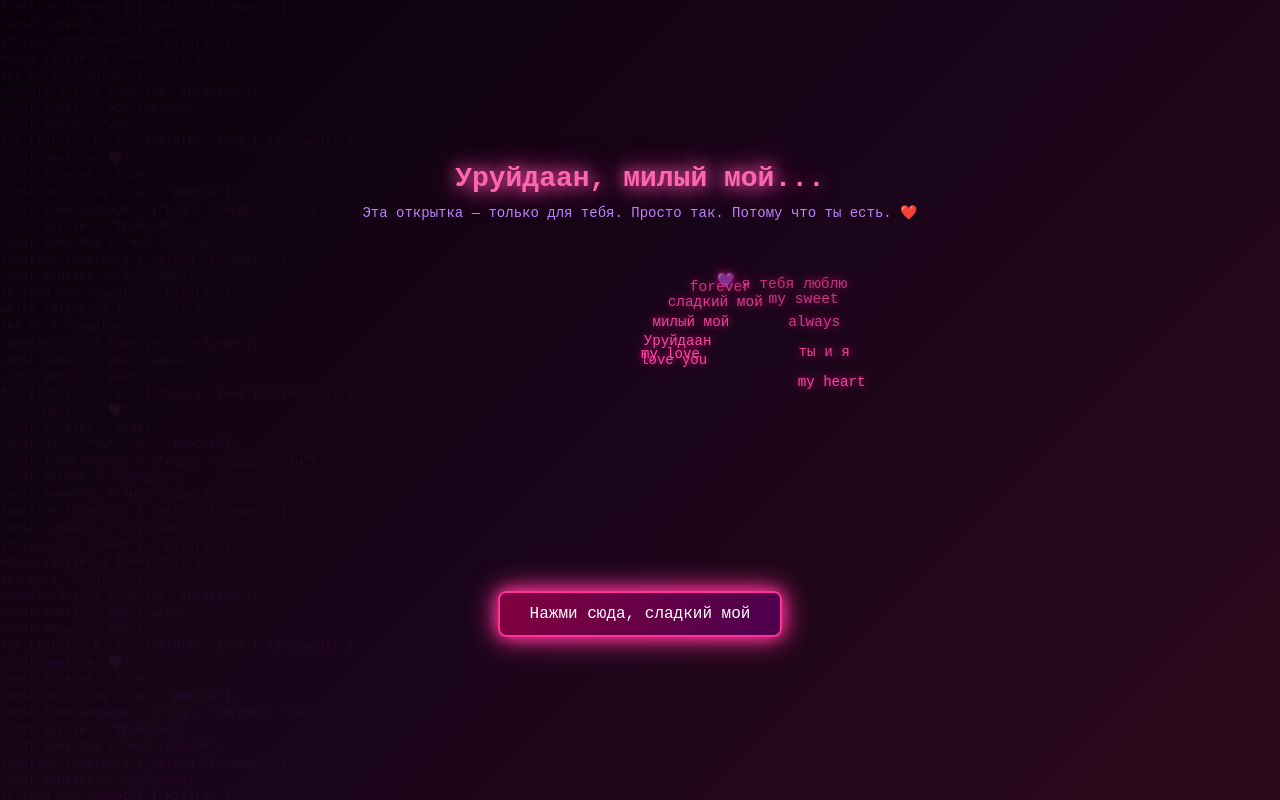
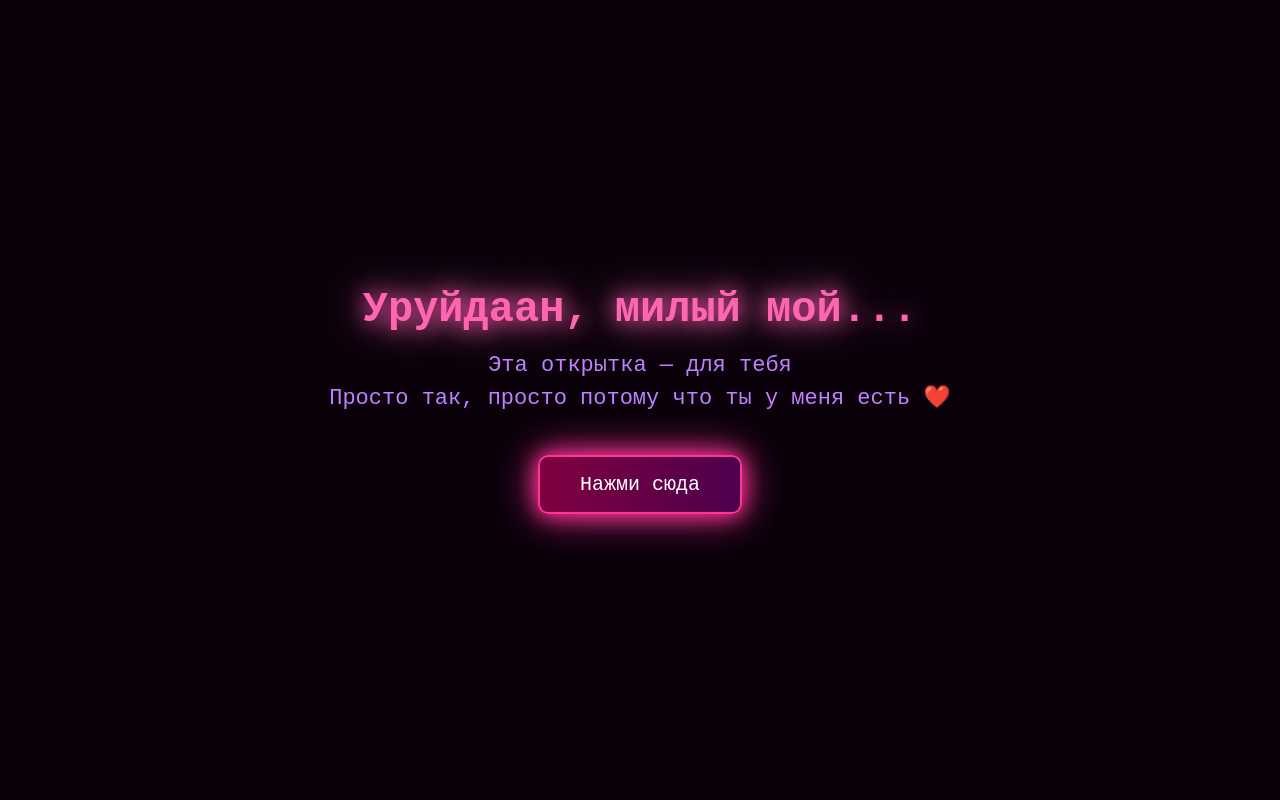
Before and after one commit to shheldy/shheldy.github.io, a plain HTML site: page index.html in a window 1280 px wide. Drawn offline with Linux system fonts and the light colour scheme.

Commit message:
Update index.html

```diff
--- a/index.html
+++ b/index.html
@@ -13,251 +13,169 @@
 
     body {
       min-height: 100vh;
-      background: linear-gradient(135deg, #0a010a, #1a051a, #2d0a1a);
+      background: #0a010a;
       font-family: 'Courier New', monospace;
       color: #e0a0ff;
-      overflow: hidden;
       display: flex;
       flex-direction: column;
       justify-content: center;
       align-items: center;
       position: relative;
-    }
-
-    /* Фон с «кодом» */
-    .code-bg {
-      position: absolute;
-      top: 0;
-      left: 0;
-      width: 100%;
-      height: 100%;
-      font-size: 12px;
-      color: rgba(180, 80, 200, 0.08);
-      white-space: pre;
       overflow: hidden;
-      z-index: 0;
-      user-select: none;
-      line-height: 1.4;
     }
 
     .container {
-      position: relative;
-      z-index: 2;
       text-align: center;
       padding: 20px;
       max-width: 90%;
+      position: relative;
+      z-index: 2;
     }
 
     h1 {
-      font-size: 28px;
-      margin-bottom: 10px;
+      font-size: 42px;
+      margin-bottom: 15px;
       color: #ff66b2;
-      text-shadow: 0 0 10px #ff3399, 0 0 20px #ff3399;
+      text-shadow: 0 0 15px #ff3399, 0 0 30px #ff66b2;
       animation: glow 2s ease-in-out infinite alternate;
     }
 
     p.subtitle {
-      font-size: 14px;
+      font-size: 22px;
       color: #c080ff;
-      margin-bottom: 30px;
-      opacity: 0;
-      animation: fadeIn 2s ease forwards 0.5s;
+      margin-bottom: 40px;
+      line-height: 1.5;
+    }
+
+    .open-btn {
+      padding: 16px 40px;
+      font-family: 'Courier New', monospace;
+      font-size: 20px;
+      color: #fff;
+      background: linear-gradient(90deg, #800040, #4d004d);
+      border: 2px solid #ff3399;
+      border-radius: 10px;
+      cursor: pointer;
+      box-shadow: 0 0 20px #ff3399, 0 0 40px #ff3399;
+      transition: all 0.3s;
+    }
+
+    .open-btn:hover {
+      transform: scale(1.08);
+      box-shadow: 0 0 30px #ff3399, 0 0 60px #ff3399;
+    }
+
+    /* Скрытые элементы */
+    .hidden {
+      display: none !important;
     }
 
     /* Сердце из слов */
     .heart-container {
-      position: relative;
-      width: 300px;
-      height: 300px;
-      margin: 0 auto;
+      position: absolute;
+      top: 50%;
+      left: 50%;
+      transform: translate(-50%, -50%);
+      width: 400px;
+      height: 400px;
+      display: none;
     }
 
     .heart-word {
       position: absolute;
-      font-size: 14px;
+      font-size: 18px;
       color: #ff4da6;
-      text-shadow: 0 0 8px #ff1a8c;
+      text-shadow: 0 0 10px #ff1a8c, 0 0 20px #ff4da6;
+      white-space: nowrap;
       opacity: 0;
-      animation: floatWord 6s ease-in-out infinite;
-      white-space: nowrap;
+      animation: appearAndPulse 3s ease-in-out forwards;
     }
 
-    /* Кнопка «открыть» */
-    .open-btn {
-      margin-top: 40px;
-      padding: 12px 30px;
-      font-family: 'Courier New', monospace;
-      font-size: 16px;
-      color: #fff;
-      background: linear-gradient(90deg, #800040, #4d004d);
-      border: 2px solid #ff3399;
-      border-radius: 8px;
-      cursor: pointer;
-      box-shadow: 0 0 15px #ff3399, 0 0 30px #ff3399;
-      transition: all 0.3s;
-      opacity: 0;
-      animation: fadeIn 1.5s ease forwards 1.5s;
-    }
-
-    .open-btn:hover {
-      transform: scale(1.05);
-      box-shadow: 0 0 25px #ff3399, 0 0 50px #ff3399;
-    }
-
-    /* Скрытое послание */
-    .secret-message {
-      display: none;
-      margin-top: 30px;
-      font-size: 18px;
-      color: #ff99cc;
-      text-shadow: 0 0 10px #ff66b2;
-      animation: fadeIn 2s ease;
-    }
-
-    /* Анимации */
     @keyframes glow {
       from {
-        text-shadow: 0 0 10px #ff3399, 0 0 20px #ff3399;
+        text-shadow: 0 0 15px #ff3399, 0 0 30px #ff66b2;
       }
       to {
-        text-shadow: 0 0 20px #ff66b2, 0 0 40px #ff66b2;
+        text-shadow: 0 0 25px #ff66b2, 0 0 50px #ff99cc;
       }
     }
 
-    @keyframes fadeIn {
-      from {
+    @keyframes appearAndPulse {
+      0% {
         opacity: 0;
-        transform: translateY(10px);
-      }
-      to {
-        opacity: 1;
-        transform: translateY(0);
-      }
-    }
-
-    @keyframes floatWord {
-      0%, 100% {
-        opacity: 0;
-        transform: translateY(20px) scale(0.9);
-      }
-      20%, 80% {
-        opacity: 1;
-        transform: translateY(0) scale(1);
+        transform: scale(0.5);
       }
       50% {
-        opacity: 0.7;
-        transform: translateY(-10px) scale(1.05);
+        opacity: 1;
+        transform: scale(1.1);
+      }
+      100% {
+        opacity: 1;
+        transform: scale(1);
       }
     }
 
     /* Адаптив для телефонов */
     @media (max-width: 600px) {
       h1 {
-        font-size: 22px;
+        font-size: 32px;
       }
       p.subtitle {
-        font-size: 12px;
+        font-size: 18px;
+      }
+      .open-btn {
+        font-size: 18px;
+        padding: 14px 30px;
       }
       .heart-container {
-        width: 250px;
-        height: 250px;
+        width: 320px;
+        height: 320px;
       }
       .heart-word {
-        font-size: 12px;
+        font-size: 16px;
       }
     }
   </style>
 </head>
 <body>
-  <!-- Фон с «кодом» -->
-  <div class="code-bg" id="codeBg"></div>
-
-  <div class="container">
-    <h1 id="mainTitle">Уруйдаан, милый мой...</h1>
-    <p class="subtitle">Эта открытка — только для тебя. Просто так. Потому что ты есть. ❤️</p>
-
-    <!-- Сердце из слов -->
-    <div class="heart-container" id="heartContainer"></div>
-
-    <button class="open-btn" id="openBtn">Нажми сюда, сладкий мой</button>
-
-    <div class="secret-message" id="secretMessage">
-      <p>Я тебя очень люблю. Ты — моё всё. 💜</p>
-      <p style="margin-top: 10px; font-size: 14px; color: #c080ff;">
-        Твоя навсегда...
-      </p>
-    </div>
+  <div class="container" id="mainContent">
+    <h1>Уруйдаан, милый мой...</h1>
+    <p class="subtitle">
+      Эта открытка — для тебя<br>
+      Просто так, просто потому что ты у меня есть ❤️
+    </p>
+    <button class="open-btn" id="openBtn">Нажми сюда</button>
   </div>
 
-  <!-- Музыка (замените ссылку на свою) -->
-  <!-- Вариант 1: если у вас есть прямой MP3-файл -->
-  <!--
-  <audio id="bgMusic" loop>
-    <source src="your-song.mp3" type="audio/mpeg">
-  </audio>
-  -->
-
-  <!-- Вариант 2: ссылка на Яндекс.Музыку / Spotify (работает не во всех браузерах) -->
-  <!--
-  <audio id="bgMusic" loop>
-    <source src="https://music.yandex.ru/track/12345678" type="audio/mpeg">
-  </audio>
-  -->
+  <!-- Сердце из слов (скрыто до нажатия) -->
+  <div class="heart-container" id="heartContainer"></div>
 
   <script>
-    // === Генерация фона с «кодом» ===
-    const codeLines = [
-      'function loveYou() { return "forever"; }',
-      'const myHeart = "Уруйдаан";',
-      'if (you === "sweet") { kiss(); }',
-      'while (alive) { love(you); }',
-      'let us = "together";',
-      'console.log("I love you, Уруйдаан");',
-      'const sweet = "мой сладкий";',
-      'const милый = "мой";',
-      'for (let i = 0; i < Infinity; i++) { love(you); }',
-      'const heart = "💜";',
-      'const forever = true;',
-      'const us = ["ты", "я", "вместе"];',
-      'const loveLanguage = ["код", "сердце", "ты"];',
-      'const myLove = "Уруйдаан";',
-      'const sweetBoy = "мой сладкий";',
-    ];
-
-    const codeBg = document.getElementById('codeBg');
-    let fullCode = '';
-    for (let i = 0; i < 200; i++) {
-      fullCode += codeLines[i % codeLines.length] + '\n';
-    }
-    codeBg.textContent = fullCode;
-
     // === Сердце из слов ===
     const heartContainer = document.getElementById('heartContainer');
     const words = [
       'love you',
       'my love',
-      'Уруйдаан',
-      'милый мой',
-      'сладкий мой',
-      'forever',
-      '💜',
-      'я тебя люблю',
-      'my sweet',
-      'always',
-      'ты и я',
-      'my heart',
+      'my sweety',
+      'love',
     ];
 
-    // Функция для создания формы сердца
+    // Функция для создания формы сердца (исправленная)
     function createHeartShape() {
       const positions = [];
-      const scale = 10;
-      for (let t = 0; t < Math.PI * 2; t += 0.15) {
+      const scale = 12; // Размер сердца
+      const centerX = 200; // Центр по X
+      const centerY = 200; // Центр по Y
+
+      // Генерируем точки по всей форме сердца
+      for (let t = 0; t < Math.PI * 2; t += 0.08) {
+        // Формула сердца
         const x = 16 * Math.pow(Math.sin(t), 3);
         const y = -(13 * Math.cos(t) - 5 * Math.cos(2 * t) - 2 * Math.cos(3 * t) - Math.cos(4 * t));
+
         positions.push({
-          x: x * scale + 150,
-          y: y * scale + 150
+          x: x * scale + centerX,
+          y: y * scale + centerY
         });
       }
       return positions;
@@ -265,47 +183,35 @@
 
     const heartPositions = createHeartShape();
 
+    // Распределяем слова равномерно по всему сердцу
     words.forEach((word, index) => {
       const el = document.createElement('div');
       el.className = 'heart-word';
       el.textContent = word;
 
-      // Распределяем слова по форме сердца
-      const posIndex = index % heartPositions.length;
+      // Берём позицию из массива, равномерно распределяя
+      const posIndex = Math.floor((index / words.length) * heartPositions.length);
       const pos = heartPositions[posIndex];
 
       el.style.left = pos.x + 'px';
       el.style.top = pos.y + 'px';
-      el.style.animationDelay = (index * 0.3) + 's';
+      el.style.animationDelay = (index * 0.15) + 's';
 
       heartContainer.appendChild(el);
     });
 
-    // === Кнопка и секретное послание ===
+    // === Кнопка и переключение ===
     const openBtn = document.getElementById('openBtn');
-    const secretMessage = document.getElementById('secretMessage');
-    const bgMusic = document.getElementById('bgMusic');
+    const mainContent = document.getElementById('mainContent');
+    const heartContainerEl = document.getElementById('heartContainer');
 
     openBtn.addEventListener('click', () => {
-      secretMessage.style.display = 'block';
-      openBtn.textContent = 'Ты открыл моё сердце ❤️';
+      // Скрываем основной контент
+      mainContent.classList.add('hidden');
 
-      // Попытка запустить музыку (работает только если есть аудиофайл)
-      if (bgMusic) {
-        bgMusic.play().catch(() => {
-          // Браузер заблокировал автоплей — это нормально
-        });
-      }
+      // Показываем сердце
+      heartContainerEl.style.display = 'block';
     });
-
-    // === Дополнительная анимация заголовка ===
-    const mainTitle = document.getElementById('mainTitle');
-    setInterval(() => {
-      mainTitle.style.textShadow =
-        Math.random() > 0.5
-          ? '0 0 15px #ff3399, 0 0 30px #ff66b2'
-          : '0 0 10px #cc0066, 0 0 20px #ff3399';
-    }, 500);
   </script>
 </body>
 </html>
```
